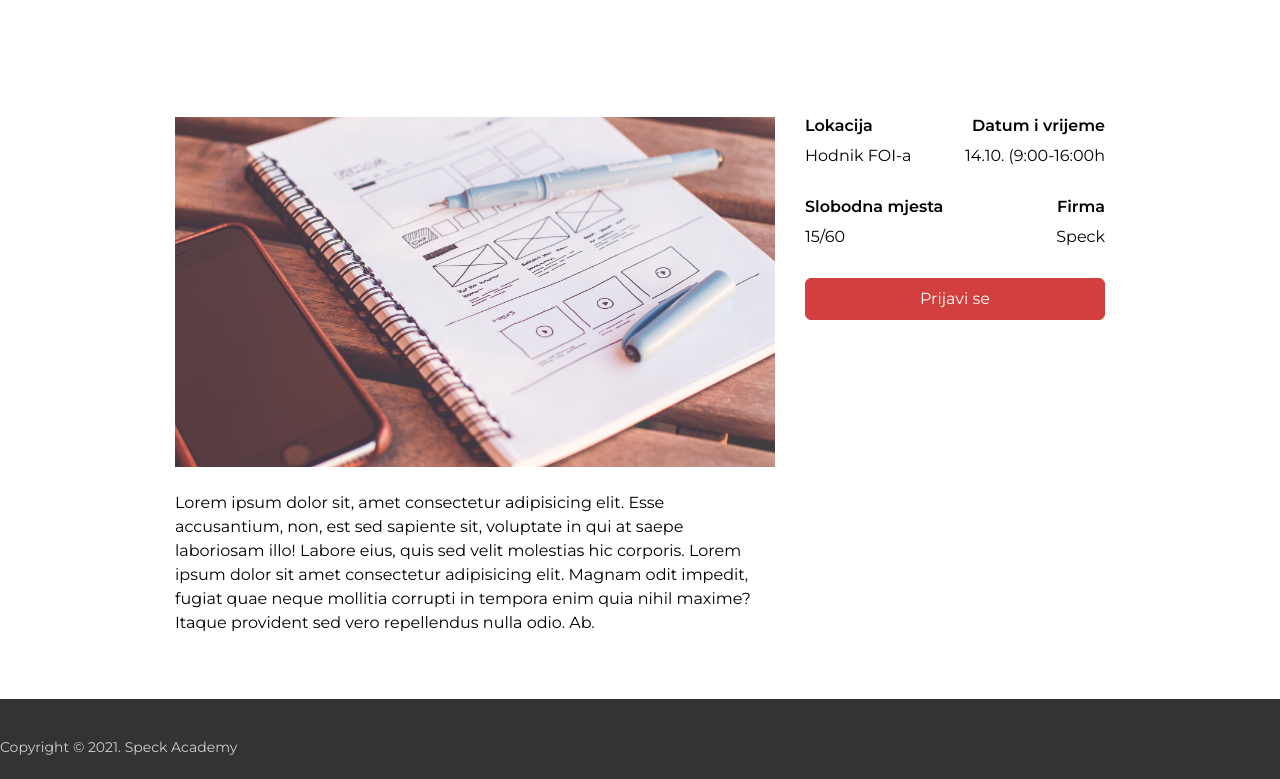
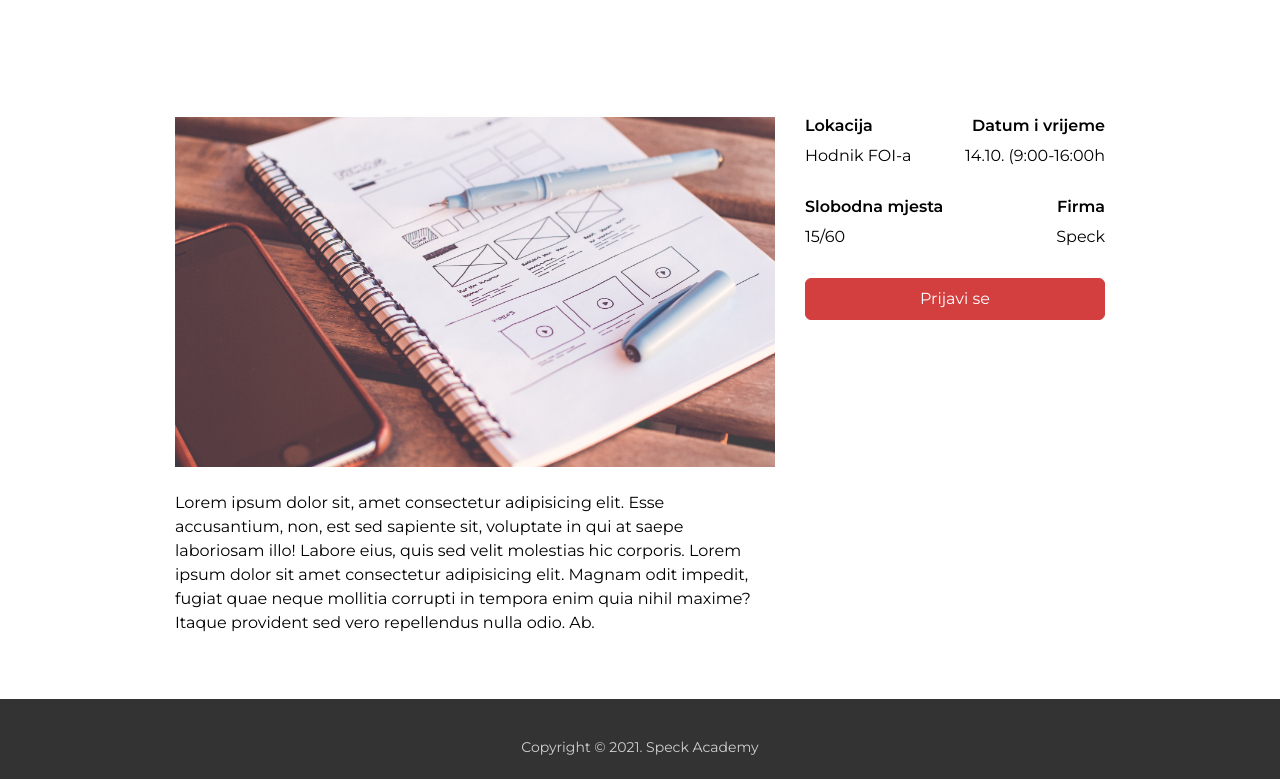
Before and after one commit to kdk152/SpeckAcademy_FOI-CPSRK-events, a plain HTML site: page event.html in a window 1280 px wide. Shown: the part 120-899 px from the top of the page. Drawn offline with nearby package versions, Linux system fonts and the light colour scheme.

Commit message:
Modified footer - center.

```diff
--- a/event.html
+++ b/event.html
@@ -63,7 +63,7 @@
     </main>
     <footer class="footer">
         <div class="footer__inside">
-            <p class="footer__inside-text">Copyright &copy; 2021. Speck Academy</p>
+            Copyright &copy; 2021. Speck Academy
         </div>
     </footer>
 </body>
--- a/style.css
+++ b/style.css
@@ -240,11 +240,10 @@ main {
 .footer__inside {
     position: absolute;
     margin: 0 auto;
-}
-
-.footer__inside-text {
     color: #d0d0d0;
     font-size: 14px;
+    text-align: center;
+    width: 100%;
 }
 
 .title {
```
Also changed, not shown: events.html (+1 -1 lines), index.html (+1 -1 lines).
